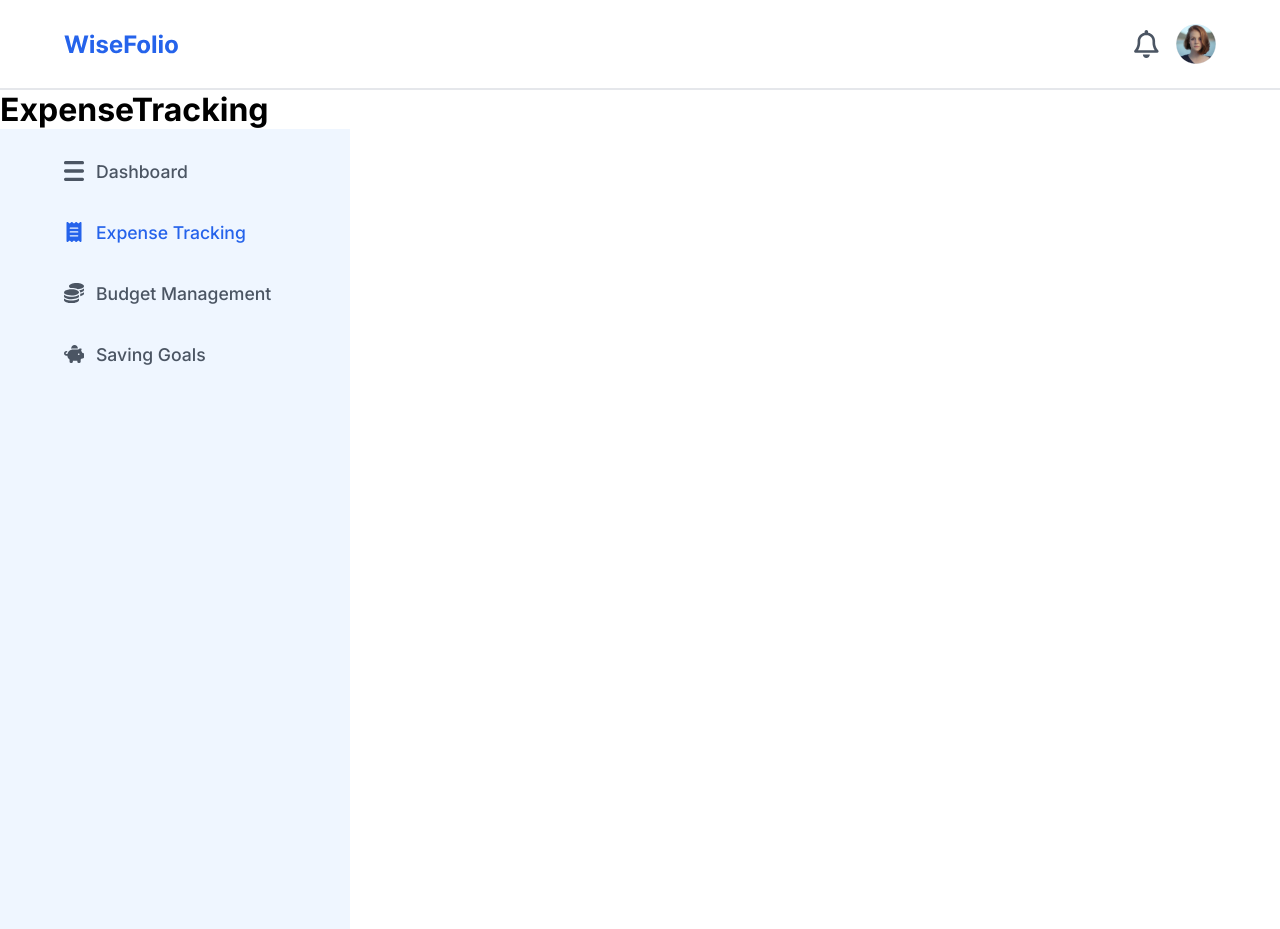
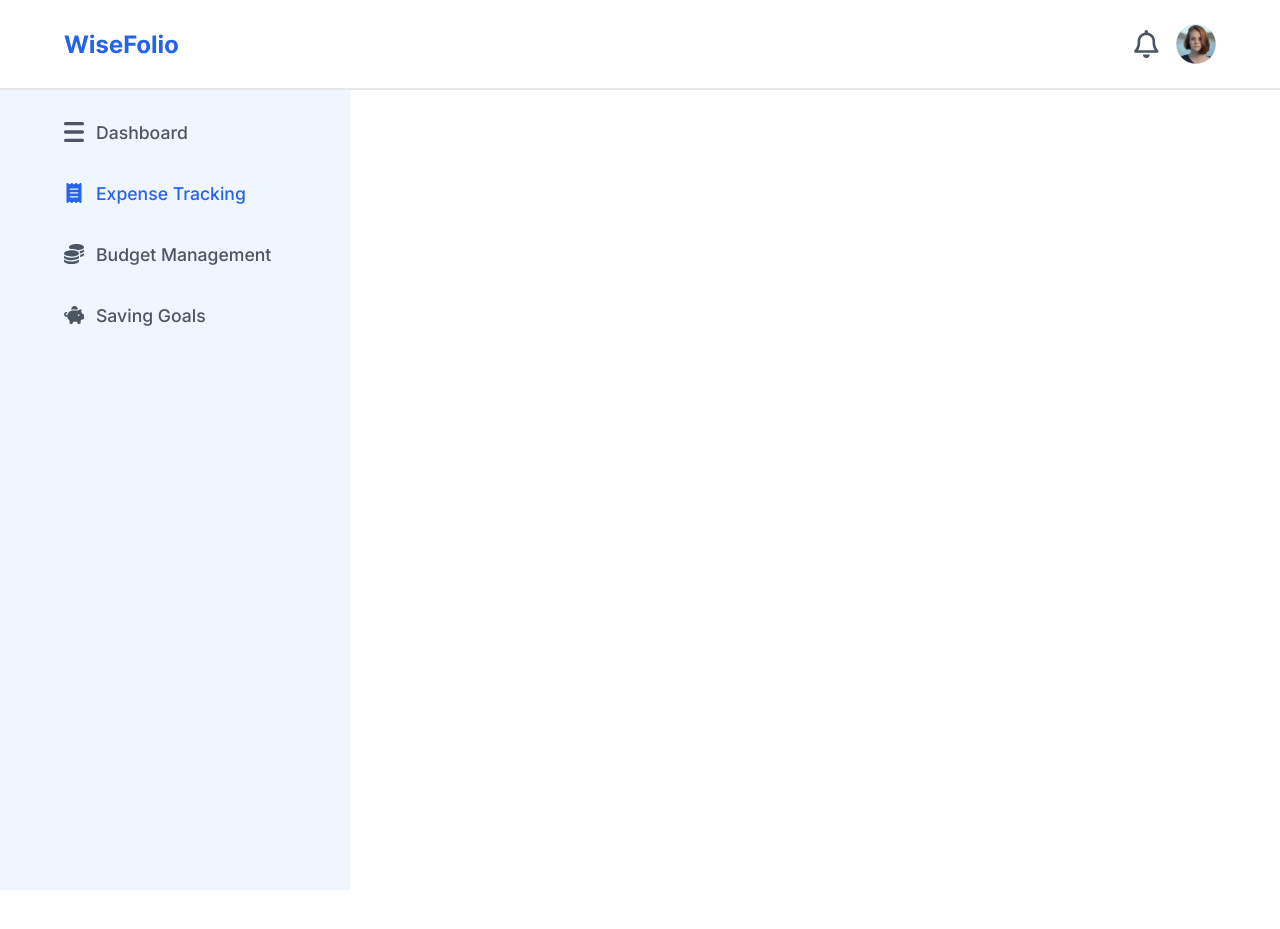
Before and after one commit to Lospub/WiseFolio-Client, a React (Vite) app in the folder wisefolio-client/: page /expenses in a window 1280 px wide. After the commit the page ends 890 px from the top, so only its background shows below. Built offline with nearby package versions, Linux system fonts and the light colour scheme.

Commit message:
create expense tracking page with side bar

```diff
--- a/wisefolio-client/src/App.tsx
+++ b/wisefolio-client/src/App.tsx
@@ -4,7 +4,7 @@ import Home from './pages/Home/Home';
 import Registration from './pages/Registration/Registration';
 import Login from './pages/Login/Login';
 import Dashboard from './pages/Dashboard';
-import ExpenseTracking from './pages/ExpenseTracking';
+import ExpenseTracking from './pages/ExpenseTracking/ExpenseTracking';
 import BudgetManagement from './pages/BudgetManagement';
 import SavingsGoals from './pages/SavingsGoals';
 import Profile from './pages/Profile';
--- a/wisefolio-client/src/pages/ExpenseTracking.tsx
+++ /dev/null
@@ -1,12 +0,0 @@
-import Sidebar from "../components/SideBar/SideBar";
-
-const ExpenseTracking  = () => {
-    return (
-        <>
-            <h1>ExpenseTracking </h1>
-            <Sidebar />
-        </>
-    );
-};
-
-export default ExpenseTracking ;
--- /dev/null
+++ b/wisefolio-client/src/pages/ExpenseTracking/ExpenseTracking.scss
@@ -0,0 +1,9 @@
+@use "../../styles/partials/variables" as *;
+@use "../../styles/partials/mixins" as *;
+
+.expense {
+
+    @include tablet {
+        @include flex-style(flex-start, flex-start, unset, nowrap, row);
+    }
+}
--- /dev/null
+++ b/wisefolio-client/src/pages/ExpenseTracking/ExpenseTracking.tsx
@@ -0,0 +1,15 @@
+import Sidebar from "../../components/SideBar/SideBar";
+import "./ExpenseTracking.scss"
+
+const ExpenseTracking  = () => {
+    return (
+        <div className="expense">
+            <Sidebar />
+            <section className="expense__form-section">
+
+            </section>
+        </div>
+    );
+};
+
+export default ExpenseTracking ;
```
